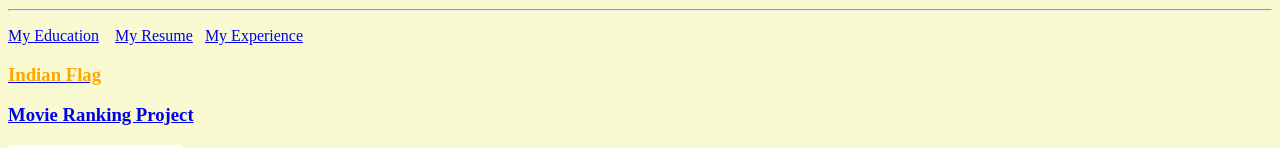
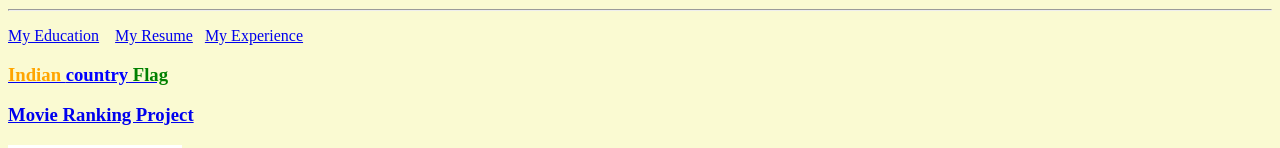
Before and after one commit to jyotiswarup3/jyoti-portfolio, a plain HTML site: page index.html in a window 1280 px wide. Shown: the part 210-358 px from the top of the page. Drawn offline with Linux system fonts and the light colour scheme.

Commit message:
Updated content for indian flag

```diff
--- a/index.html
+++ b/index.html
@@ -15,7 +15,7 @@
         <p><a href="./public/Education.html">My Education</a> &nbsp;&nbsp;
             <a href="./public/resume.html">My Resume</a>&nbsp;&nbsp;
             <a href="./public/Experience.html">My Experience</a></p>
-            <a href="./public/IndianFlag.html"> <h3 style="color: orange;">Indian Flag</h3></a>
+            <a href="./public/IndianFlag.html"> <h3 style="color: orange;">Indian <span style="color: blue;">country</span><span style="color: green;"> Flag</span></h3></a>
         <p>
             <h3><a href="./public/Movie-ranking project.html">Movie Ranking Project</a></h3>
             <img src="./assets/images/movie-ranking.png" alt="My movie project screenshot" height="200">
```
